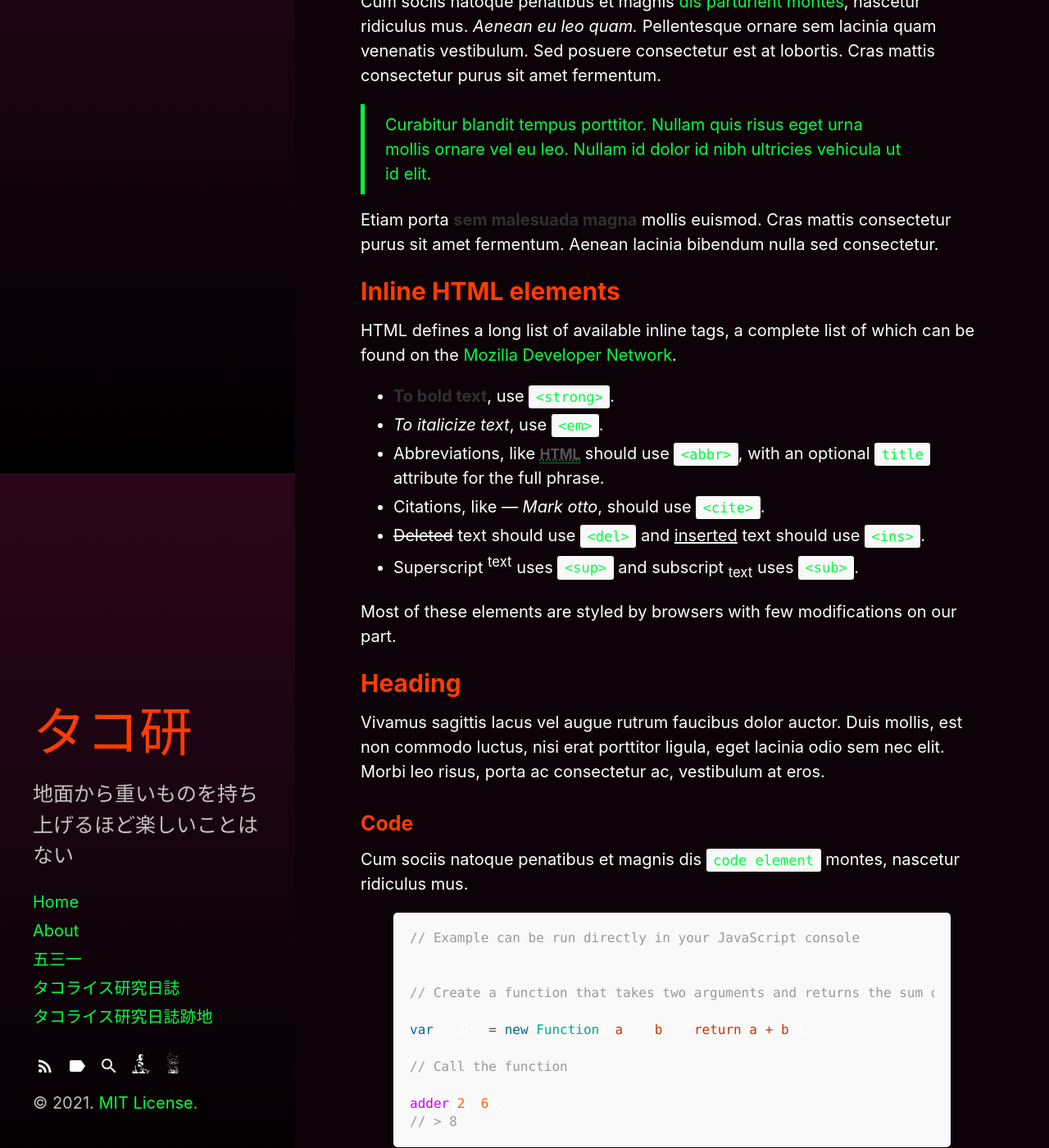
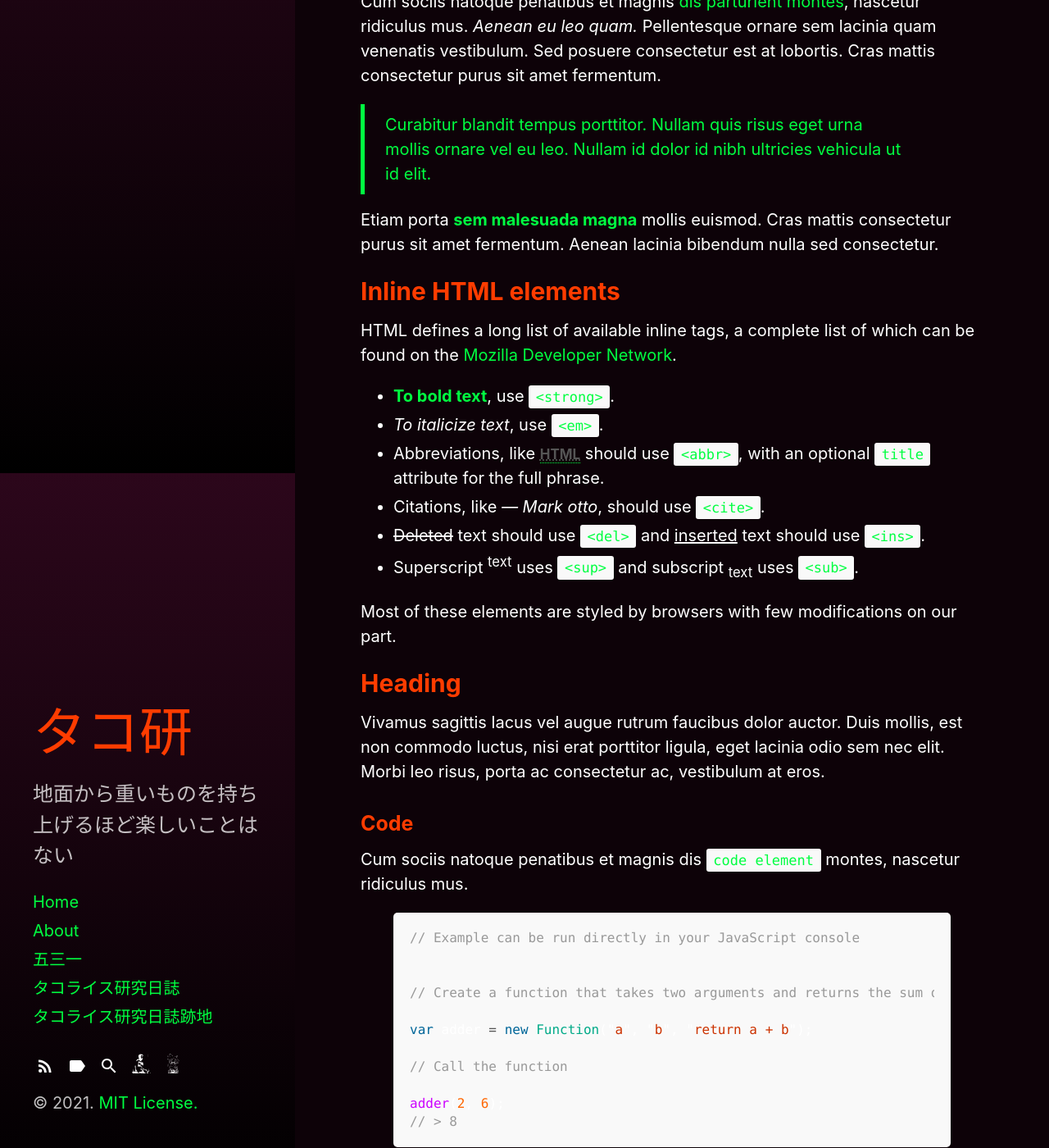
Before and after one commit to buckybean/buckybean.github.io, a Jekyll site: the page built from _posts/2012-02-07-example-content.md, in a window 1280 px wide and 1400 px high, scrolled down 323 px. Shown: the whole window at 82% size. Built offline with Jekyll 4.4.1, drawn with Linux system fonts in a browser that asks for light colours.

Commit message:
Update _type.scss

```diff
--- a/_sass/hydeout/_type.scss
+++ b/_sass/hydeout/_type.scss
@@ -43,7 +43,7 @@ p {
 }
 
 strong {
-  color: #303030;
+  color: #00FF41;
 }
 
 ul,
```
